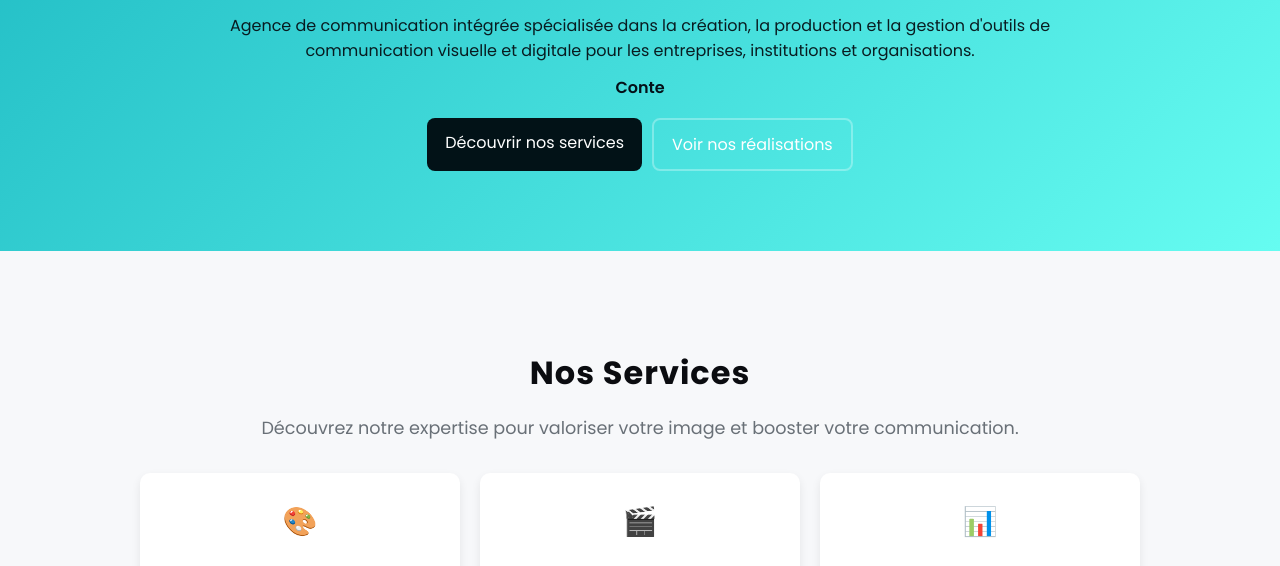
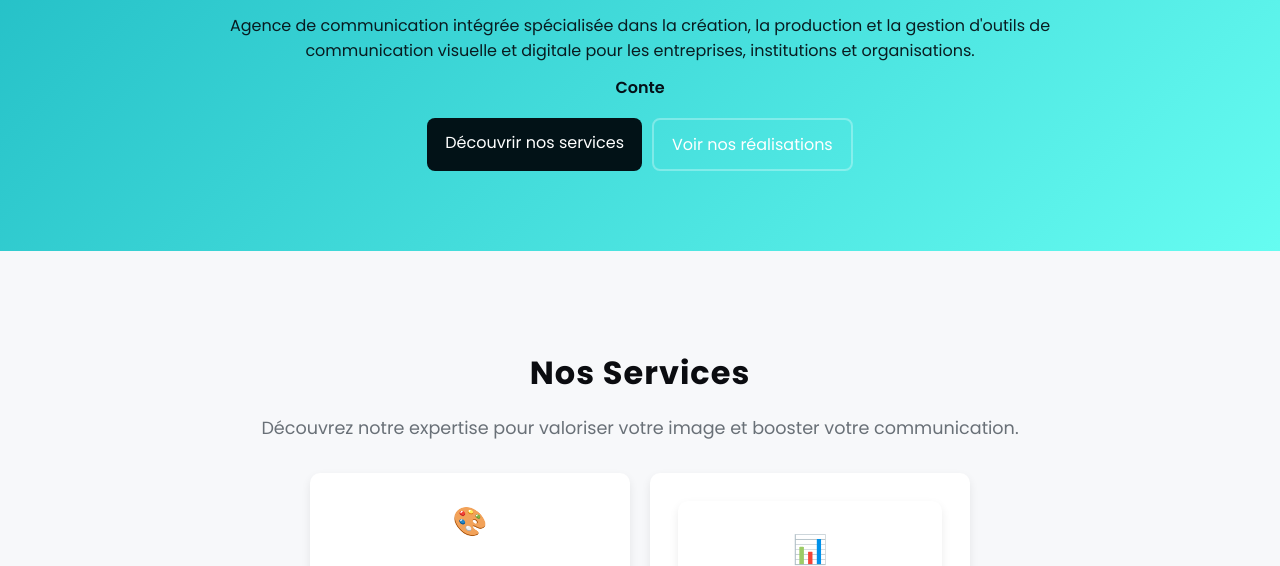
Before and after one commit to novacommlclick-dev/MYweb.novaml.com, a plain HTML site: page index.html in a window 1280 px wide. Shown: the part 391-957 px from the top of the page. Drawn offline with Linux system fonts and the light colour scheme.

Commit message:
Update index.html

```diff
--- a/index.html
+++ b/index.html
@@ -67,10 +67,10 @@
             <p>Identité visuelle, design graphique, branding.</p>
           </div>
           <div class="card" data-reveal>
-            <div class="icon">🎬</div>
+            <!--<div class="icon">🎬</div>
             <h3>Production</h3>
             <p>Vidéo, animation, contenus digitaux.</p>
-          </div>
+          </div>-->
           <div class="card" data-reveal>
             <div class="icon">📊</div>
             <h3>Gestion</h3>
```
